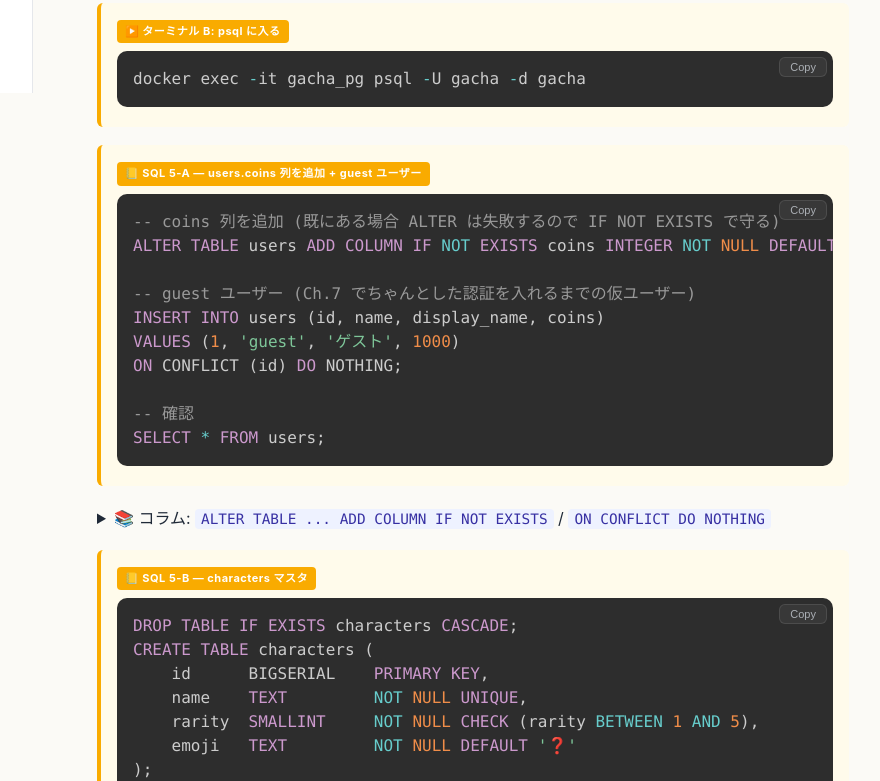
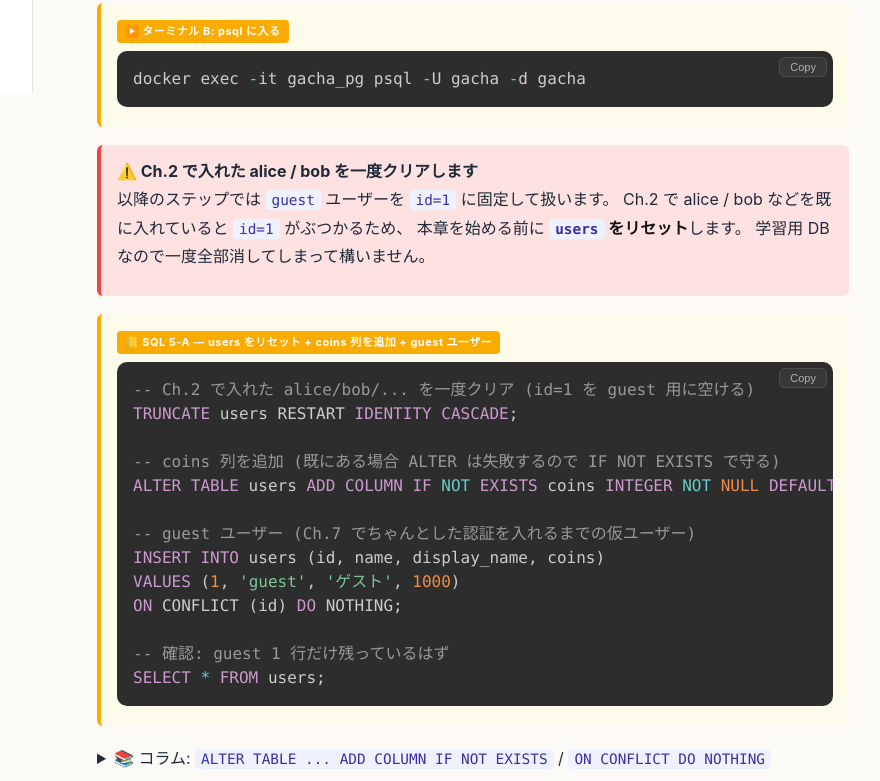
Before and after one commit to TaikiFnit/gacha_gacha, a plain HTML site: page docs/ch05-gacha.html in a window 1280 px wide. Shown: the part 707-1488 px from the top of the page, without its empty margins (207-1087 px from the left). Drawn offline with nearby package versions, Linux system fonts and the light colour scheme.

Commit message:
教材バグ4件修正(e2eウォークスルーで発見)
- ch05/ch07: UPDATE coins の placeholder が ? のままだった
  写経者が ガチャを引くと psycopg.errors.SyntaxError で 500 死。
  '?' → '%s' に統一(psycopg は %s 派)。

- premium ガチャ total_weight: docs 3 箇所が 175 と書いていたが
  実際の seed sum は 50+50+25+25+8+8+4 = 170。
  api-spec.html / ch04 / ch05 の数値を 170 に訂正。

- index.html: 「27 ケースの E2E 検証」 が古い数字のまま残っていた
  → 29 ケースに修正(README / ch08 は既に修正済み)。

- ch05 5-A: Ch.2 で入れた alice/bob と guest=id1 の id 衝突を
  TRUNCATE users RESTART IDENTITY CASCADE で先回り解決。
  教材の narrative (「guest さん 1 人がガチャを楽しむ」) と
  実データが一致するようにした。

Co-Authored-By: Claude Opus 4.7 (1M context) <noreply@anthropic.com>

```diff
--- a/docs/ch05-gacha.html
+++ b/docs/ch05-gacha.html
@@ -51,9 +51,22 @@
 <pre><code class="language-powershell">docker exec -it gacha_pg psql -U gacha -d gacha</code></pre>
     </div>
 
+    <div class="callout warn">
+      <span class="label">⚠️ Ch.2 で入れた alice / bob を一度クリアします</span>
+      <p>
+        以降のステップでは <code>guest</code> ユーザーを <code>id=1</code> に固定して扱います。
+        Ch.2 で alice / bob などを既に入れていると <code>id=1</code> がぶつかるため、
+        本章を始める前に <strong><code>users</code> をリセット</strong>します。
+        学習用 DB なので一度全部消してしまって構いません。
+      </p>
+    </div>
+
     <div class="colab-step">
-      <span class="step-tag">📒 SQL 5-A — users.coins 列を追加 + guest ユーザー</span>
-<pre><code class="language-sql">-- coins 列を追加 (既にある場合 ALTER は失敗するので IF NOT EXISTS で守る)
+      <span class="step-tag">📒 SQL 5-A — users をリセット + coins 列を追加 + guest ユーザー</span>
+<pre><code class="language-sql">-- Ch.2 で入れた alice/bob/... を一度クリア (id=1 を guest 用に空ける)
+TRUNCATE users RESTART IDENTITY CASCADE;
+
+-- coins 列を追加 (既にある場合 ALTER は失敗するので IF NOT EXISTS で守る)
 ALTER TABLE users ADD COLUMN IF NOT EXISTS coins INTEGER NOT NULL DEFAULT 1000;
 
 -- guest ユーザー (Ch.7 でちゃんとした認証を入れるまでの仮ユーザー)
@@ -61,7 +74,7 @@ INSERT INTO users (id, name, display_name, coins)
 VALUES (1, 'guest', 'ゲスト', 1000)
 ON CONFLICT (id) DO NOTHING;
 
--- 確認
+-- 確認: guest 1 行だけ残っているはず
 SELECT * FROM users;</code></pre>
     </div>
 
@@ -309,7 +322,7 @@ print("✅ /api/gacha/list が実 DB から返すように")</code></pre>
     <h3>🧪 動作確認</h3>
     <ul>
       <li>フロント (ブラウザ) の「最新化」 ボタンで再取得 → 通常ガチャ (12 種) / プレミアム (7 種) が表示される</li>
-      <li>seed の数字 (合計 weight = 505 / 175) と一致</li>
+      <li>seed の数字 (合計 weight = 505 / 170) と一致</li>
     </ul>
 
     <h2>5.4 重み付き乱択 (<code>draw</code> 関数)</h2>
@@ -534,7 +547,7 @@ def gacha_pull(h):
 
         # ★ ここから 2 つの書き換え (UPDATE + INSERT) を 1 セットとしてやる
         new_coins = conn.execute(
-            "UPDATE users SET coins = coins - ? WHERE id = %s RETURNING coins",
+            "UPDATE users SET coins = coins - %s WHERE id = %s RETURNING coins",
             (g["price"], user_id),
         ).fetchone()["coins"]
 
```
Also changed, not shown: docs/api-spec.html (+1 -1 lines), docs/ch04-postgres-docker.html (+1 -1 lines), docs/ch07-auth.html (+1 -1 lines), docs/index.html (+1 -1 lines).
